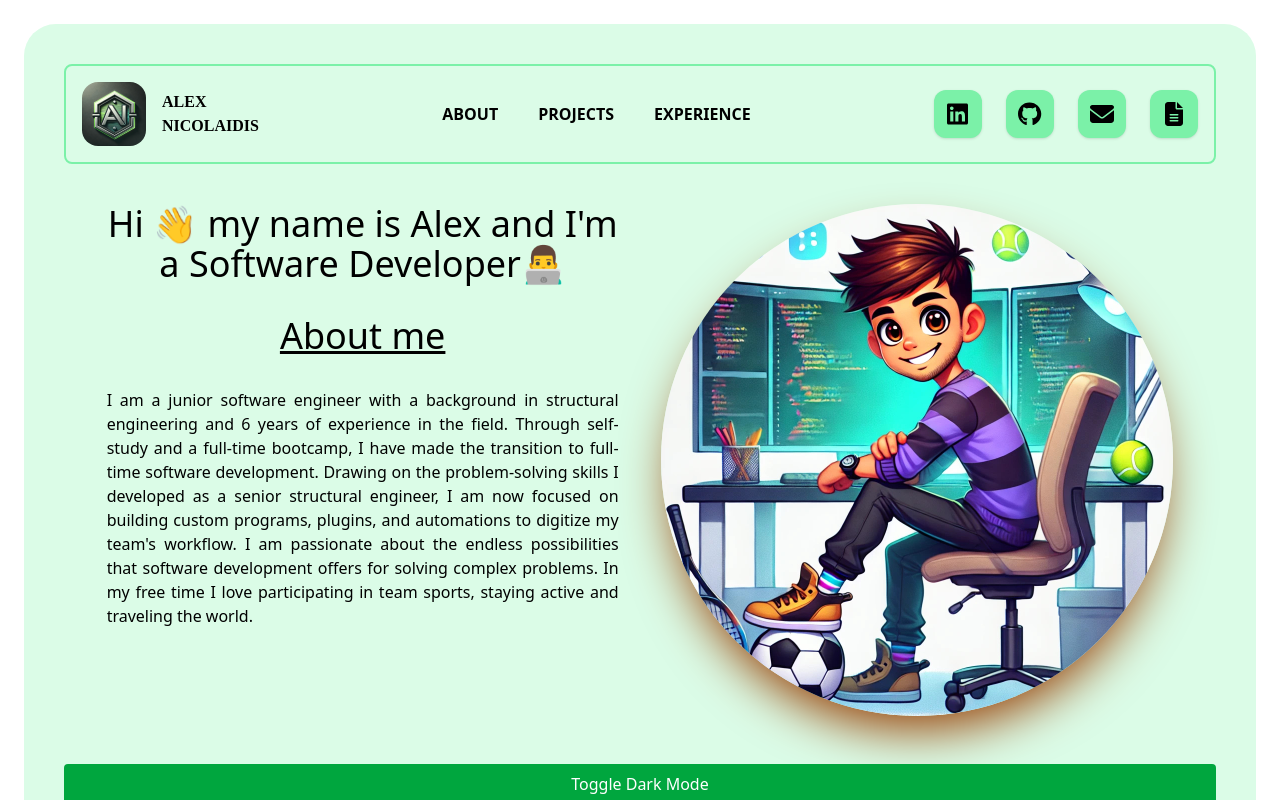
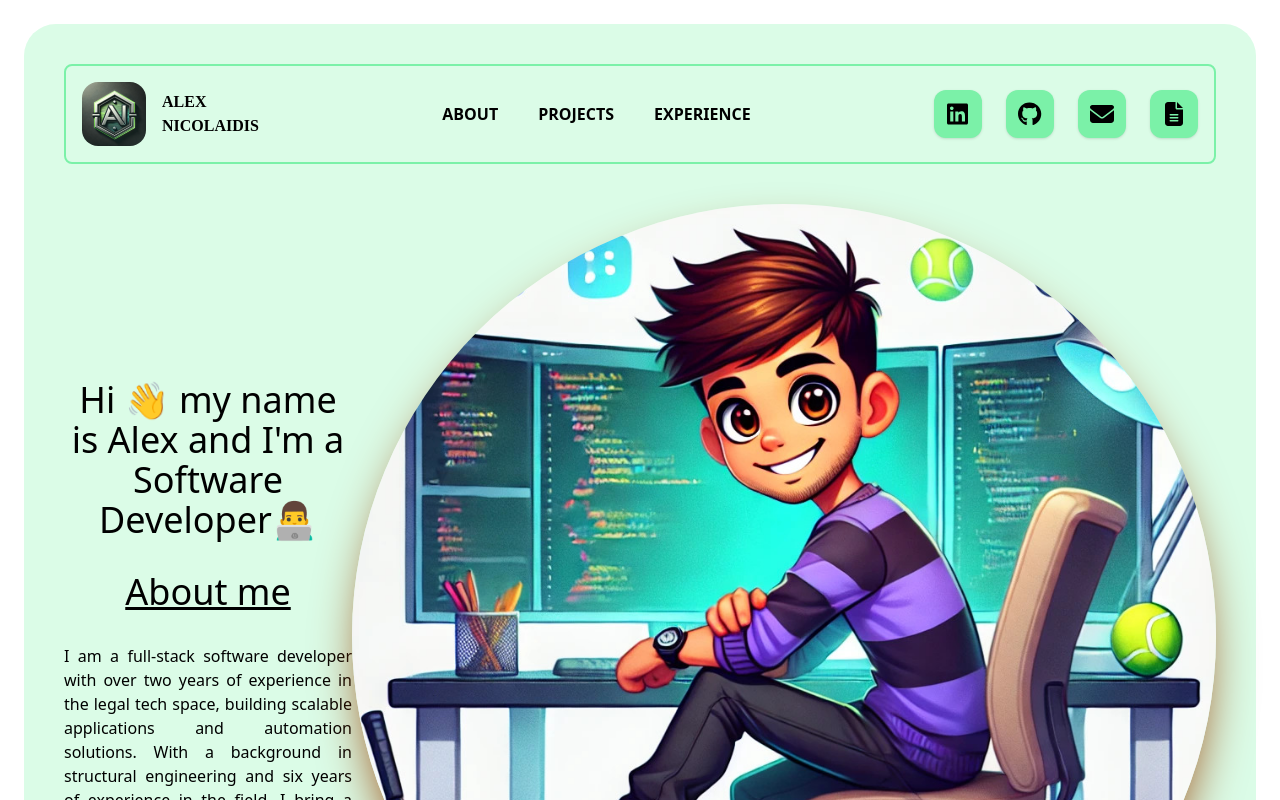
Before and after one commit to Anico94/Portfolio, an Angular app: page / in a window 1280 px wide. Shown: the top 800 px of the page. Built offline with nearby package versions, Linux system fonts and the light colour scheme.

Commit message:
fix: text

```diff
--- a/src/app/featured/featured.component.html
+++ b/src/app/featured/featured.component.html
@@ -1,4 +1,4 @@
-<div class="flex justify-evenly items-center" id="about">
+<div class="container flex justify-evenly items-center" id="about">
   <div class="w-128 h-128 dark:text-green-300">
     <p class="text-4xl text-center">
       Hi <span class="text-4xl inline-block wave">👋</span> my name is Alex and
@@ -6,20 +6,22 @@
     </p>
     <h3 class="text-center underline text-4xl pt-8">About me</h3>
     <p class="text-justify pt-8">
-      I am a junior software engineer with a background in structural
-      engineering and 6 years of experience in the field. Through self-study and
-      a full-time bootcamp, I have made the transition to full-time software
-      development. Drawing on the problem-solving skills I developed as a senior
-      structural engineer, I am now focused on building custom programs,
-      plugins, and automations to digitize my team's workflow. I am passionate
-      about the endless possibilities that software development offers for
-      solving complex problems. In my free time I love participating in team
-      sports, staying active and traveling the world.
+      I am a full-stack software developer with over two years of experience in
+      the legal tech space, building scalable applications and automation
+      solutions. With a background in structural engineering and six years of
+      experience in the field, I bring a strong problem-solving mindset to
+      software development. My transition into tech was driven by a passion for
+      creating efficient, data-driven solutions, and I continue to leverage my
+      analytical skills to develop tools that enhance workflows and optimize
+      processes. I thrive on tackling complex challenges through code and enjoy
+      the continuous learning that comes with software development. Outside of
+      work, I love participating in team sports, staying active, and traveling
+      the world.
     </p>
   </div>
   <img
     src="alex-graphic-2.jpeg"
     alt="Graphic of Alex"
-    class="w-128 h-128 object-contain rounded-full shadow-2xl shadow-amber-800"
+    class="w-full max-w-[128] h-auto sm:w-1/3 md:w-1/2 lg:w-3/4 object-contain rounded-full shadow-2xl shadow-amber-800"
   />
 </div>
```
